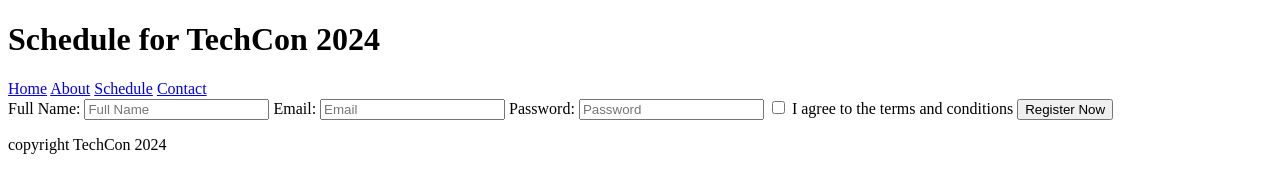
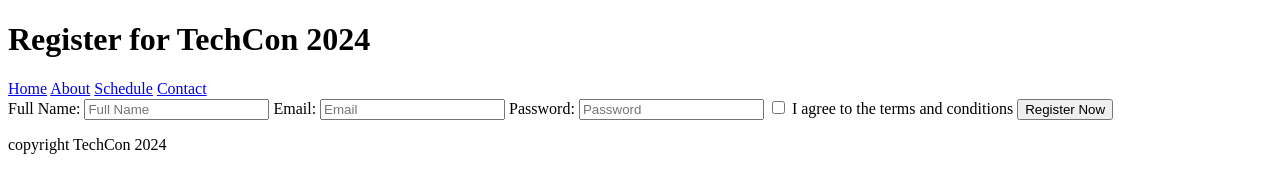
Before and after one commit to NonkululekoMiya/TechCon_HTML, a plain HTML site: page techcon_website/register.html in a window 1280 px wide. Drawn offline with Linux system fonts and the light colour scheme.

Commit message:
modified h1 in  register.html

```diff
--- a/techcon_website/register.html
+++ b/techcon_website/register.html
@@ -2,11 +2,11 @@
 <html lang="en">
 <head>
     <meta charset="utf-8">
-    <title>Register for TechCon 2024</title>
+    <title>TechCon 2024 Conference</title>
 </head>
 <body>
     <header>
-        <h1>Schedule for TechCon 2024</h1>
+        <h1>Register for TechCon 2024</h1>
         <nav>
             <a href="index.html">Home</a>
             <a href="about.html">About</a>
```
